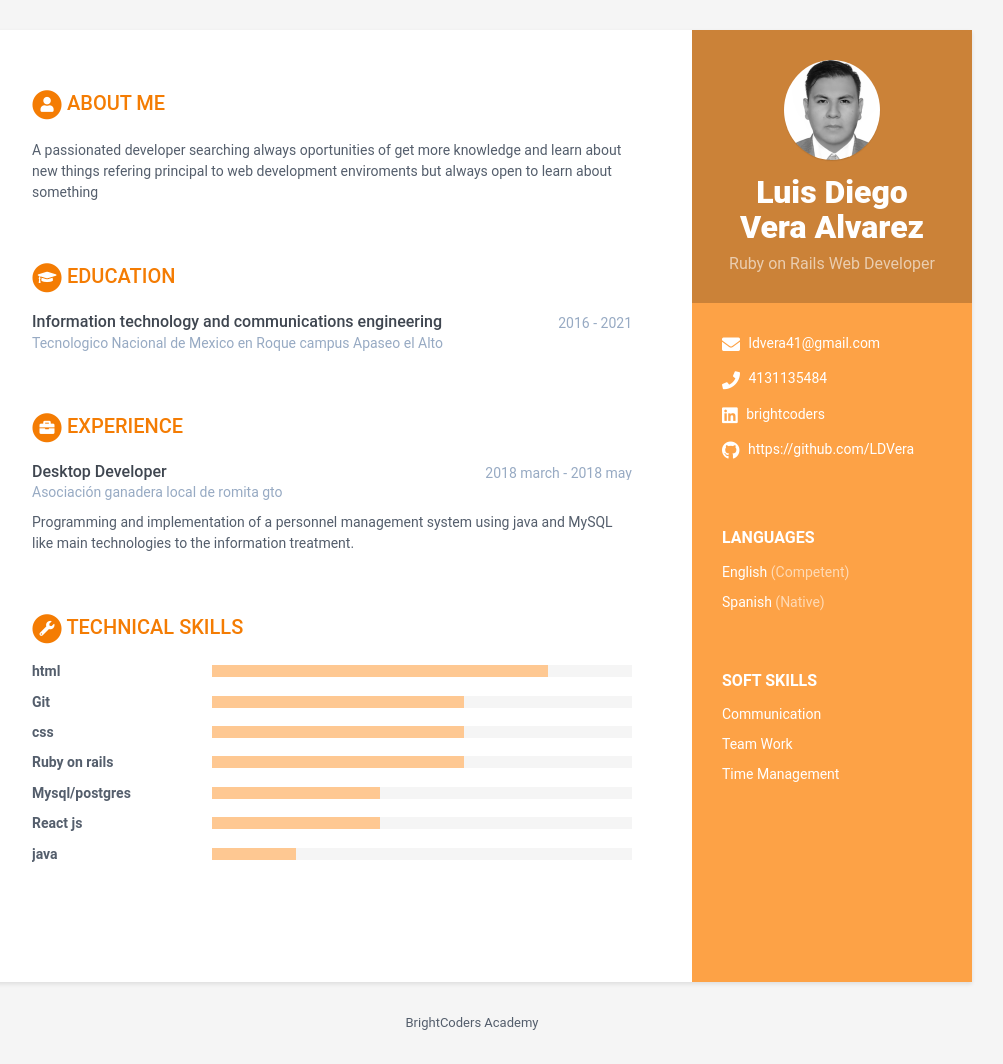
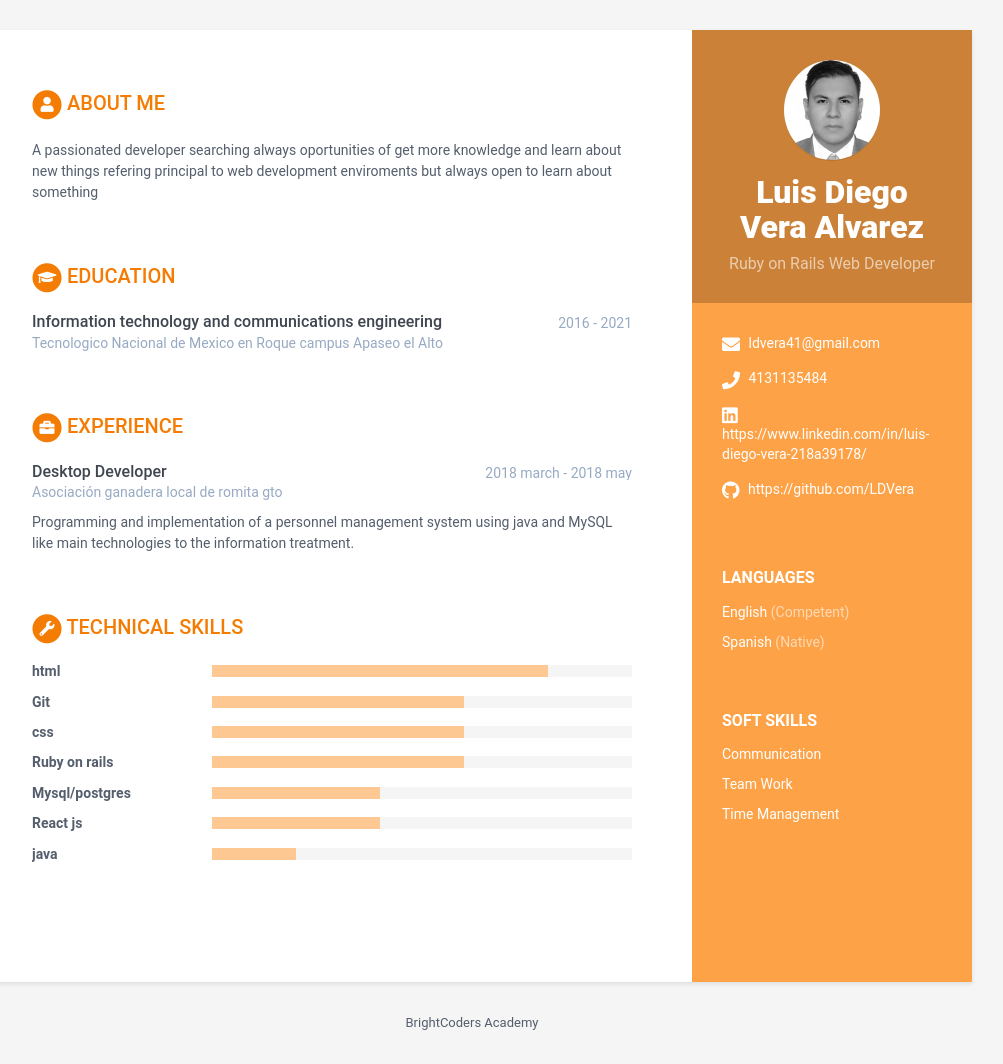
Before and after one commit to BC-NOV-20-Proyectos/resume-LDVera, a Jekyll site: the page built from index.html, in a window 1280 px wide. Shown: the whole page, without its empty margins (168-1171 px from the left). Built offline with Jekyll 4.4.1, drawn with Linux system fonts in a browser that asks for light colours.

Commit message:
Update data.yml

```diff
--- a/_data/data.yml
+++ b/_data/data.yml
@@ -15,7 +15,7 @@ sidebar:
   email: ldvera41@gmail.com
   phone: 4131135484
   website: # No agregar http://
-  linkedin: brightcoders
+  linkedin: https://www.linkedin.com/in/luis-diego-vera-218a39178/
   github: https://github.com/LDVera
   gitlab:
   bitbucket:
```
